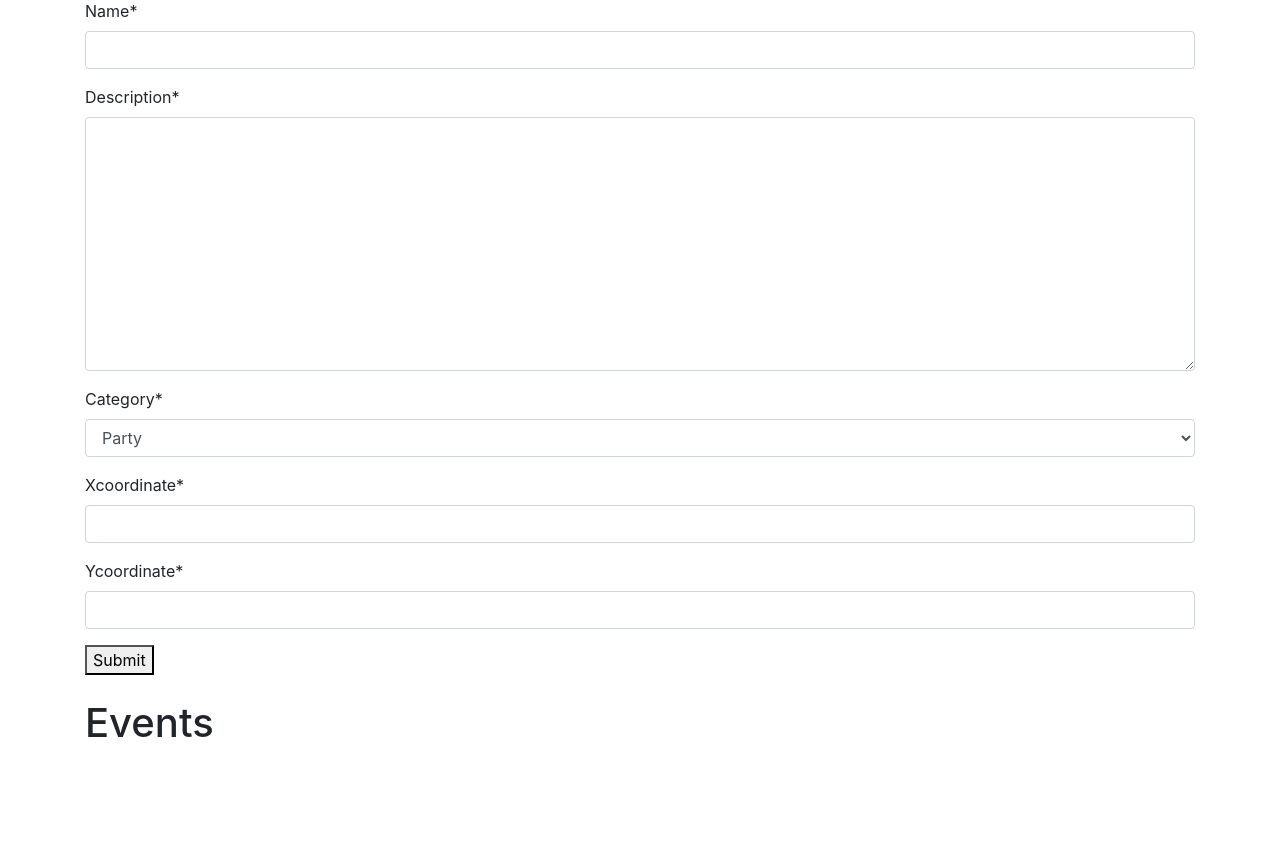
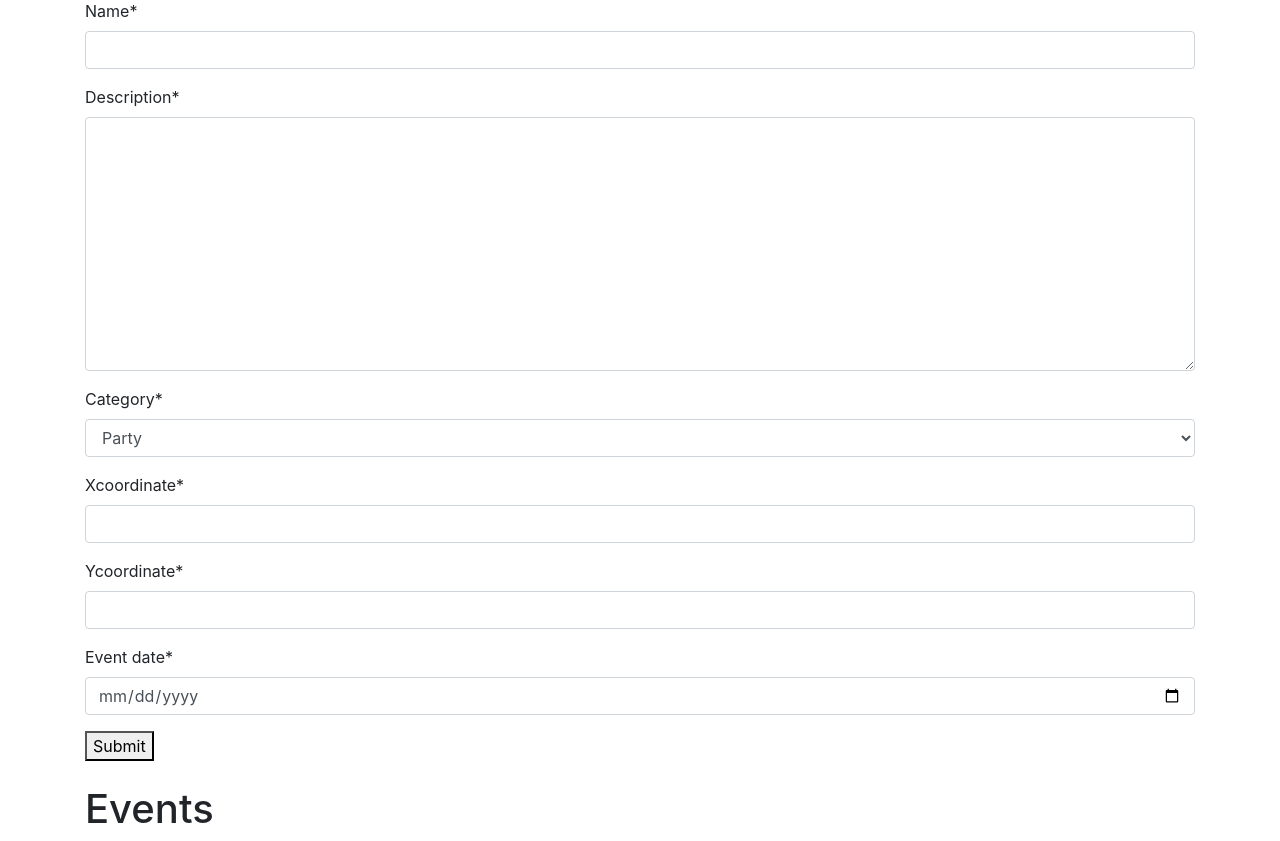
Before and after one commit to atomiak/cs3240-project, a Django app: page /events/ in a window 1280 px wide. Shown: the part 223-1064 px from the top of the page. Before the commit the page ends 960 px from the top, so only its background shows below. Run offline with Django 3.2, Linux system fonts and the light colour scheme; the visitor is signed in with stand-in values (Sample User, id 1); data that the repository does not hold is empty; some libraries are stand-ins or nearby versions.

Commit message:
Adding the event date field

```diff
--- a/events/forms.py
+++ b/events/forms.py
@@ -5,4 +5,7 @@ class EventForm(forms.ModelForm):
 
     class Meta:
         model = Post
-        fields = ('name', 'description', 'category', 'xcoordinate', 'ycoordinate',)
+        fields = ('name', 'description', 'category', 'xcoordinate', 'ycoordinate', 'event_date',)
+        widgets = {
+            'event_date': forms.DateInput(format=('%m/%d/%Y'), attrs={'class': 'form-control', 'placeholder': 'Select a date', 'type':'date'}),
+        }
--- a/events/models.py
+++ b/events/models.py
@@ -25,6 +25,7 @@ class Post(models.Model):
     date = models.DateTimeField(verbose_name = "Date of creation", default=timezone.now, null=False)
     xcoordinate = models.CharField(max_length=500)
     ycoordinate = models.CharField(max_length=500)
+    event_date = models.DateField(auto_now=False, auto_now_add=False, null=True)
     attendees = models.ManyToManyField(User, related_name='past_events')
     def name_to_text(self):
         return self.name
--- a/events/templates/events/detail.html
+++ b/events/templates/events/detail.html
@@ -47,7 +47,7 @@
                         <div id="map"></div>
                     </body>
                     <p> Posted by {{ post.user.get_full_name }} (Username: {{post.user.username}})</p>
-                    <p> Date {{ post.date }} </p>
+                    <p> Date posted: {{ post.date }} </p>
 
                     <p>
                             {% if post.attendees.all|length == 0 %}
@@ -60,6 +60,7 @@
                                 {% endfor %}
                             {% endif %}
                     </p>
+		    <p> Event date: {{ post.event_date }}</p>
                     <p><a href="/events">Return Back to Events</a></p>
             </ul>
         </div>
--- a/events/templates/events/index.html
+++ b/events/templates/events/index.html
@@ -49,7 +49,8 @@
                                                 <p class="card-text">{{ post.description }}</p>
                                                 <p class="card-text"> Location: {{ post.xcoordinate }}, {{ post.ycoordinate }}</p>
                                                 <p class="card-text"> Posted by {{ post.user.get_full_name }} </p>
-                                                <p class="card-text"> Date posted {{ post.date }} </p>
+                                                <p class="card-text"> Date posted: {{ post.date }} </p>
+						<p class="card-text"> Event date: {{ post.event_date}}</p>
 
                                                 <!-- Put these in the same line so they appear in-line on the web app -->
                                                 <form action="/events/{{post.id}}/" method="POST">
--- a/home/templates/home/profile.html
+++ b/home/templates/home/profile.html
@@ -37,7 +37,8 @@
                                 <p class="card-text">{{ post.description }}</p>
                                 <p class="card-text"> Location: {{ post.xcoordinate }}, {{ post.ycoordinate }}</p>
                                 <p class="card-text"> Posted by {{ post.user.get_full_name }} </p>
-                                <p class="card-text"> Date {{ post.date }} </p>
+                                <p class="card-text"> Date posted: {{ post.date }} </p>
+				<p class="card-text"> Event date: {{ post.event_date }} </p>
                                 <form action="/events/{{post.id}}/" method="POST">
                                     {% csrf_token %}
                                             <a href="/events/{{post.id}}/" class="btn btn-primary">Details</a>
```
Also changed, not shown: events/migrations/0013_post_event_date.py (added).
